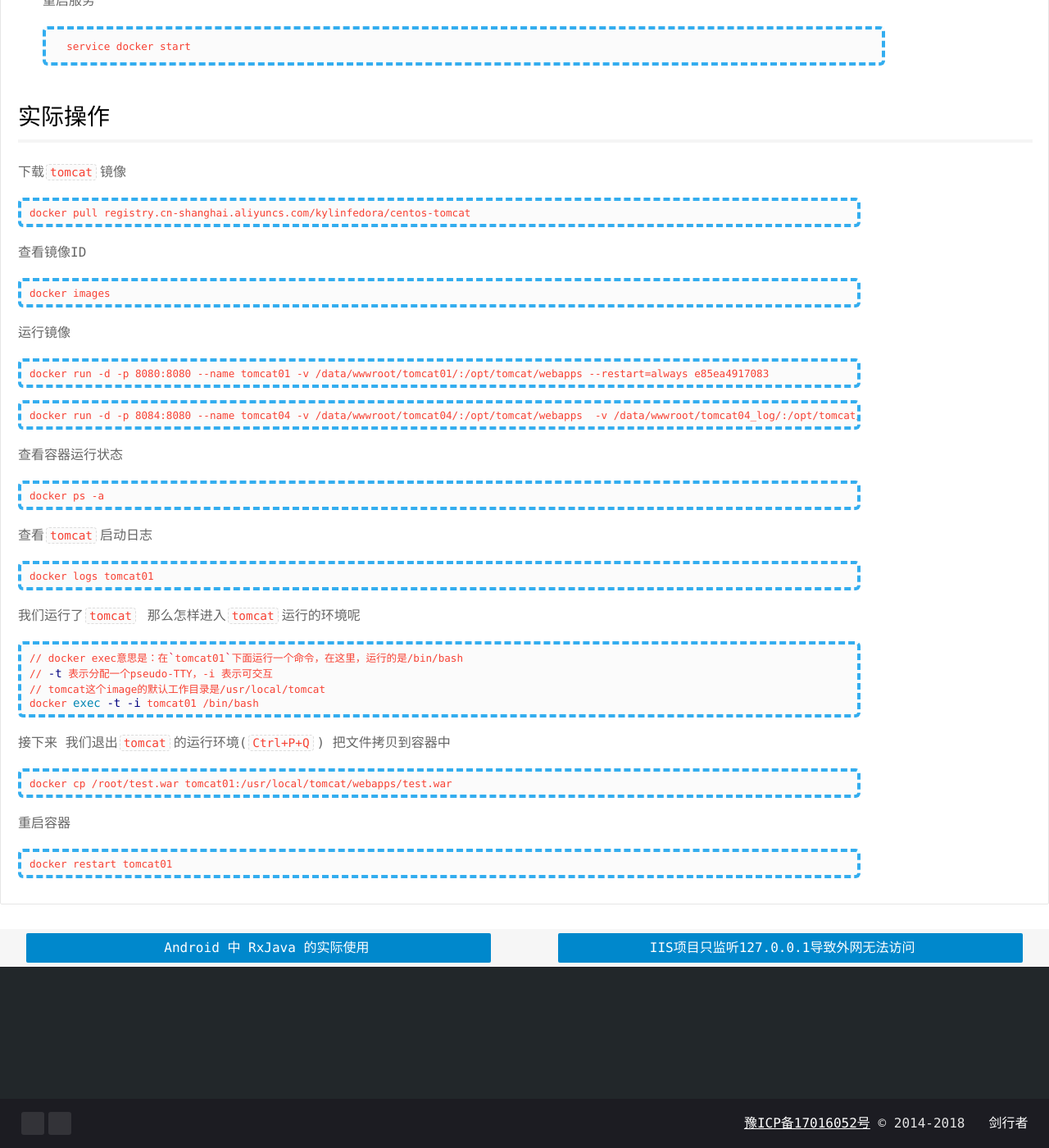
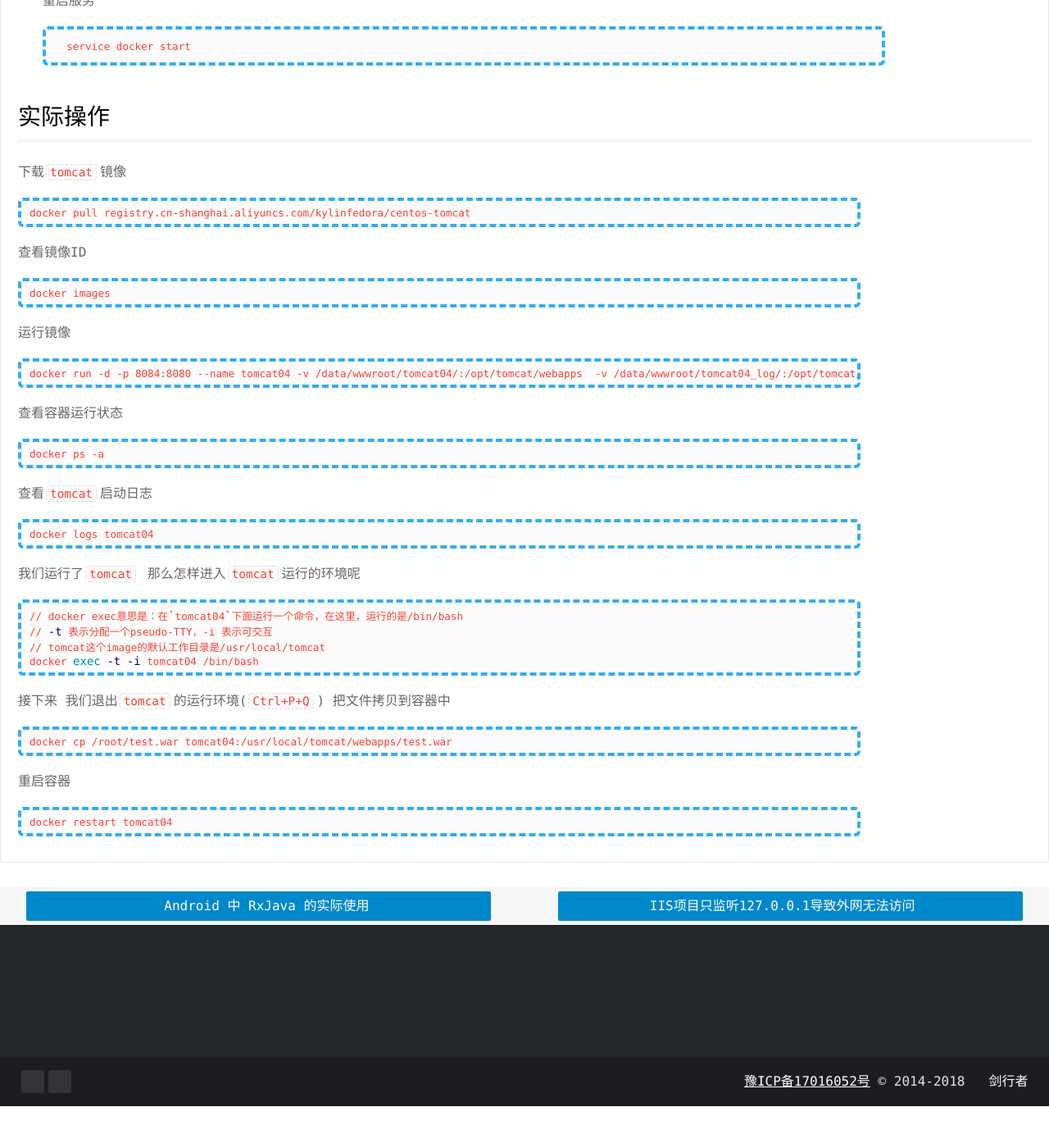
Before and after one commit to psvmc/myblog_jekyll, a Jekyll site: the page built from _posts/2017-07-19-docker-command.md, in a window 1280 px wide and 1400 px high, scrolled down 5701 px. Shown: the whole window at 82% size. Built offline with Jekyll 4.4.1, drawn with Linux system fonts in a browser that asks for light colours; comment, search, counter and statistics services are not loaded; after the commit the page ends 7050 px from its top, so only the background shows below that.

Commit message:
文章更新

````diff
--- a/_layouts/post.html
+++ b/_layouts/post.html
@@ -21,7 +21,8 @@ comment: true
     <link rel="shortcut icon" href="{{ site.themes }}/images/favicon.ico" type="image/x-icon" />
     <!-- jquery -->
     <script type="text/javascript" src="{{ site.themes }}/jquery/1.9.1/jquery.min.js"></script>
-<!--[if lt IE 9]><script src="{{ site.themes }}/js/html5.js"></script><![endif]-->
+    <!--[if lt IE 9]>
+    <script src="{{ site.themes }}/js/html5.js"></script><![endif]-->
 
 </head>
 <body id="ztheme">
@@ -40,8 +41,13 @@ comment: true
             </header>
             <nav class="nav" id="ztheme-nav">
                 <ul class="nav-list">
-						{% for link in site.nav %} {% assign active = nil %} {% if page.url == link.url%} {% assign active = 'nav-item-active' %} {% endif %}
-						<li class="nav-item {{ active }}"><a href="{{ link.url }}" target="{{ link.target }}"> {{ link.text }} </a> {{ indicator }}</li> {% endfor %}
+                    {% for link in site.nav %} {% assign active = nil %} {% if page.url == link.url%} {% assign active =
+                    'nav-item-active' %} {% endif %}
+                    <li class="nav-item {{ active }}">
+                        <a href="{{ link.url }}" target="{{ link.target }}"> {{ link.text }}</a>
+                        {{ indicator }}
+                    </li>
+                    {% endfor %}
                 </ul>
             </nav>
         </div>
@@ -82,7 +90,7 @@ comment: true
         <div class="comment">
             {% if site.duoshuo.config %}
             <div class="comment-cnt">
-					<div class="ds-thread" data-thread-key="{{ page.url }}" data-title="{{ page.title }}" ></div>
+                <div class="ds-thread" data-thread-key="{{ page.url }}" data-title="{{ page.title }}"></div>
             </div>
             {% endif %}
         </div>
@@ -99,7 +107,8 @@ comment: true
                 </a>
                 {% endfor %}
                 <p class="text">
-						<a class="text-muted" href="http://www.miitbeian.gov.cn/" target="_blank">豫ICP备17016052号</a> © 2014-2018 &nbsp;
+                    <a class="text-muted" href="http://www.miitbeian.gov.cn/" target="_blank">豫ICP备17016052号</a>
+                    © 2014-2018 &nbsp;
                     <a href="/index.html" style="text-decoration:none;">剑行者</a>
                 </p>
             </div>
@@ -117,14 +133,14 @@ comment: true
         var cateh4 = "#" + articleId + " h4,";
         var cateh5 = "#" + articleId + " h5,";
         var cateh6 = "#" + articleId + " h6";
-		$(cateh1 + cateh2 + cateh3 + cateh4 + cateh5 + cateh6).each(function(i, item) {
+        $(cateh1 + cateh2 + cateh3 + cateh4 + cateh5 + cateh6).each(function (i, item) {
             if (i == 0) {
                 $("#category").append('<li class="-ml" ><a  href="#-ml">目录</a></li>');
                 $("#category").css("border-left", "3px solid #0088cc").css("padding", "10px 30px").css("background", "#f6f6f6");
             }
             var tag = $(item).get(0).localName;
             $(item).attr("id", "-" + i);
-			$("#category").append('<li class="-'+tag+'"><a  href="#-'+i+'">' + $(this).text() + '</a></li>');
+            $("#category").append('<li class="-' + tag + '"><a  href="#-' + i + '">' + $(this).text() + '</a></li>');
         });
 
         $("#category li").css("line-height", 1.6);
@@ -152,10 +171,11 @@ comment: true
 </script>
 {% else %} {% if site.duoshuo.config %}
 <script type="text/javascript">
-                var duoshuoQuery = {short_name:"{{ site.duoshuo.id }}"};
-                (function() {
+    var duoshuoQuery = {short_name: "{{ site.duoshuo.id }}"};
+    (function () {
         var ds = document.createElement('script');
-                    ds.type = 'text/javascript';ds.async = true;
+        ds.type = 'text/javascript';
+        ds.async = true;
         ds.src = 'http://static.duoshuo.com/embed.js';
         ds.charset = 'UTF-8';
         (document.getElementsByTagName('head')[0]
@@ -165,7 +185,7 @@ comment: true
 {% endif %} {% endif %}
 
 <script>
-	(function(){
+    (function () {
         var bp = document.createElement('script');
         var curProtocol = window.location.protocol.split(':')[0];
         if (curProtocol === 'https') {
--- a/_posts/2017-07-19-docker-command.md
+++ b/_posts/2017-07-19-docker-command.md
@@ -31,7 +33,7 @@ $docker info
 
 ## 镜像命令
 
-下载镜像的地址[阿里云镜像地址](https://dev.aliyun.com/search.html)
+下载镜像的地址[`阿里云镜像地址`](https://dev.aliyun.com/search.html)
 
 + 检索镜像
 
@@ -289,10 +291,6 @@ docker images
 运行镜像
 
 ```
-docker run -d -p 8080:8080 --name tomcat01 -v /data/wwwroot/tomcat01/:/opt/tomcat/webapps --restart=always e85ea4917083
-```
-
-```
 docker run -d -p 8084:8080 --name tomcat04 -v /data/wwwroot/tomcat04/:/opt/tomcat/webapps  -v /data/wwwroot/tomcat04_log/:/opt/tomcat/logs --restart=always e85ea4917083
 ```
 
@@ -305,26 +303,26 @@ docker ps -a
 查看`tomcat`启动日志
 
 ```
-docker logs tomcat01
+docker logs tomcat04
 ```
 
 我们运行了`tomcat` 那么怎样进入`tomcat`运行的环境呢
 
 ```bash
-// docker exec意思是：在`tomcat01`下面运行一个命令，在这里，运行的是/bin/bash
+// docker exec意思是：在`tomcat04`下面运行一个命令，在这里，运行的是/bin/bash
 // -t 表示分配一个pseudo-TTY，-i 表示可交互
 // tomcat这个image的默认工作目录是/usr/local/tomcat
-docker exec -t -i tomcat01 /bin/bash
+docker exec -t -i tomcat04 /bin/bash
 ```
 
 接下来 我们退出`tomcat`的运行环境(`Ctrl+P+Q`)  把文件拷贝到容器中
 
 ```
-docker cp /root/test.war tomcat01:/usr/local/tomcat/webapps/test.war
+docker cp /root/test.war tomcat04:/usr/local/tomcat/webapps/test.war
 ```
 
 重启容器
 
 ```
-docker restart tomcat01
+docker restart tomcat04
 ```
````
Also changed, not shown: other parts of _layouts/post.html (+15 -3 lines), other parts of _posts/2017-07-19-docker-command.md (+3 -1 lines), _posts/2018-01-18-osx-soft.md (+4 -0 lines). Lines whose indentation alone changed are shown as unchanged.
